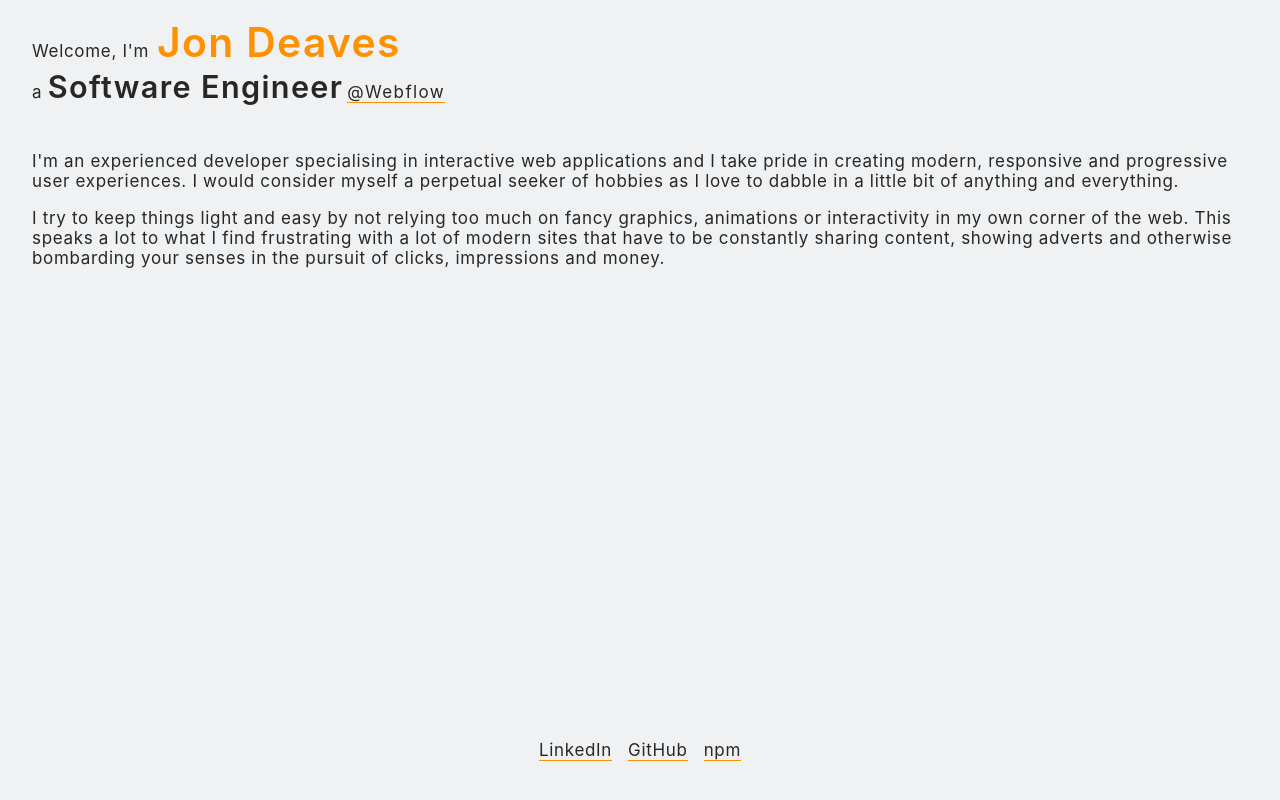
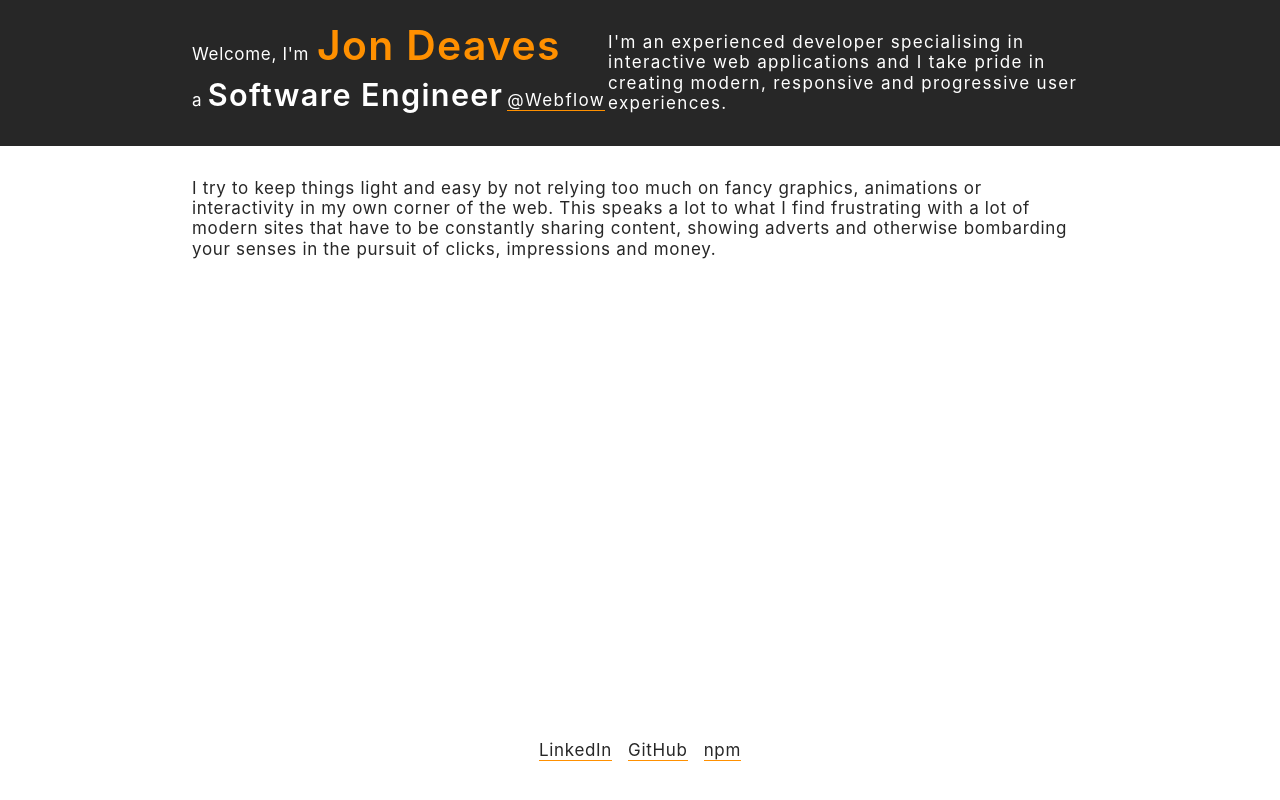
Before and after one commit to jondeaves/jondeaves, a Next.js app: page / in a window 1280 px wide. Built offline with nearby package versions, Linux system fonts and the light colour scheme.

Commit message:
style: header updates

```diff
--- /dev/null
+++ b/components/Header.module.css
@@ -0,0 +1,35 @@
+.header {
+  background-color: var(--color-secondary-background-color);
+  display: flex;
+  justify-content: center;
+  width: 100%;
+}
+
+.header a,
+.header p {
+  color: var(--color-secondary-font-color);
+}
+
+.inner {
+  padding: 32px 32px 16px 32px;
+  width: 100%;
+}
+
+.bio {
+  letter-spacing: 0.08rem;
+  max-width: 480px;
+  margin-top: 16px;
+}
+
+@media screen and (min-width: 960px) {
+  .inner {
+    align-items: center;
+    display: flex;
+    justify-content: space-between;
+    max-width: 960px;
+  }
+
+  .bio {
+    margin-top: 0;
+  }
+}
--- a/components/Header.tsx
+++ b/components/Header.tsx
@@ -1,10 +1,14 @@
+import HeaderStyles from "./Header.module.css";
+
 type HeaderProps = {
   isHomepage?: boolean;
 };
 
 const Header = ({ isHomepage }: HeaderProps) => {
   return (
-    <header>
+    <header className={HeaderStyles.header}>
+      <div className={HeaderStyles.inner}>
+        <div>
           <a className="skip-to-content" href="#main">
             Skip to content
           </a>
@@ -28,6 +32,15 @@ const Header = ({ isHomepage }: HeaderProps) => {
               </h3>
             )}
           </div>
+        </div>
+        {isHomepage && (
+          <p className={HeaderStyles.bio}>
+            I&apos;m an experienced developer specialising in interactive web
+            applications and I take pride in creating modern, responsive and
+            progressive user experiences.
+          </p>
+        )}
+      </div>
     </header>
   );
 };
--- a/pages/index.tsx
+++ b/pages/index.tsx
@@ -16,14 +16,6 @@ const Home: NextPage = () => {
 
       <Layout isHomepage={true}>
         <p>
-          I&apos;m an experienced developer specialising in interactive web
-          applications and I take pride in creating modern, responsive and
-          progressive user experiences. I would consider myself a perpetual
-          seeker of hobbies as I love to dabble in a little bit of anything and
-          everything.
-        </p>
-
-        <p>
           I try to keep things light and easy by not relying too much on fancy
           graphics, animations or interactivity in my own corner of the web.
           This speaks a lot to what I find frustrating with a lot of modern
--- a/styles/globals.css
+++ b/styles/globals.css
@@ -1,10 +1,12 @@
 @import url("./reset.css");
 
 :root {
-  --color-primary-background-color: #eff1f3;
+  --color-primary-background-color: #ffffff;
+  --color-secondary-background-color: #272727;
 
   --color-primary-font-color: #272727;
-  --color-secondary-font-color: #ff9000;
+  --color-secondary-font-color: #ffffff;
+  --color-tertiary-font-color: #ff9000;
 
   --color-primary-border-color: #ff9000;
 }
@@ -35,17 +37,13 @@ body {
   color: var(--color-primary-font-color);
 }
 
-header,
 main,
 footer {
   width: 100%;
 }
 
-header {
-  padding: 32px 32px 0 32px;
-}
-
 footer {
+  max-width: 960px;
   padding: 32px;
 }
 footer p {
@@ -54,6 +52,7 @@ footer p {
 
 main {
   flex-grow: 2;
+  max-width: 960px;
   padding: 32px;
 }
 
@@ -67,20 +66,24 @@ h6 {
 }
 
 h1 {
-  color: var(--color-secondary-font-color);
+  color: var(--color-tertiary-font-color);
   font-size: 2.4rem;
   font-weight: 600;
   margin: 0 0 24px 0;
 }
 
 h2 {
+  color: var(--color-secondary-font-color);
   font-size: 1.8rem;
   font-weight: 600;
+  line-height: 1.8rem;
   margin-right: 4px;
 }
 
 h3 {
+  color: var(--color-secondary-font-color);
   font-size: 1rem;
+  line-height: 1rem;
 }
 
 p {
```
Lines whose indentation alone changed are shown as unchanged.
